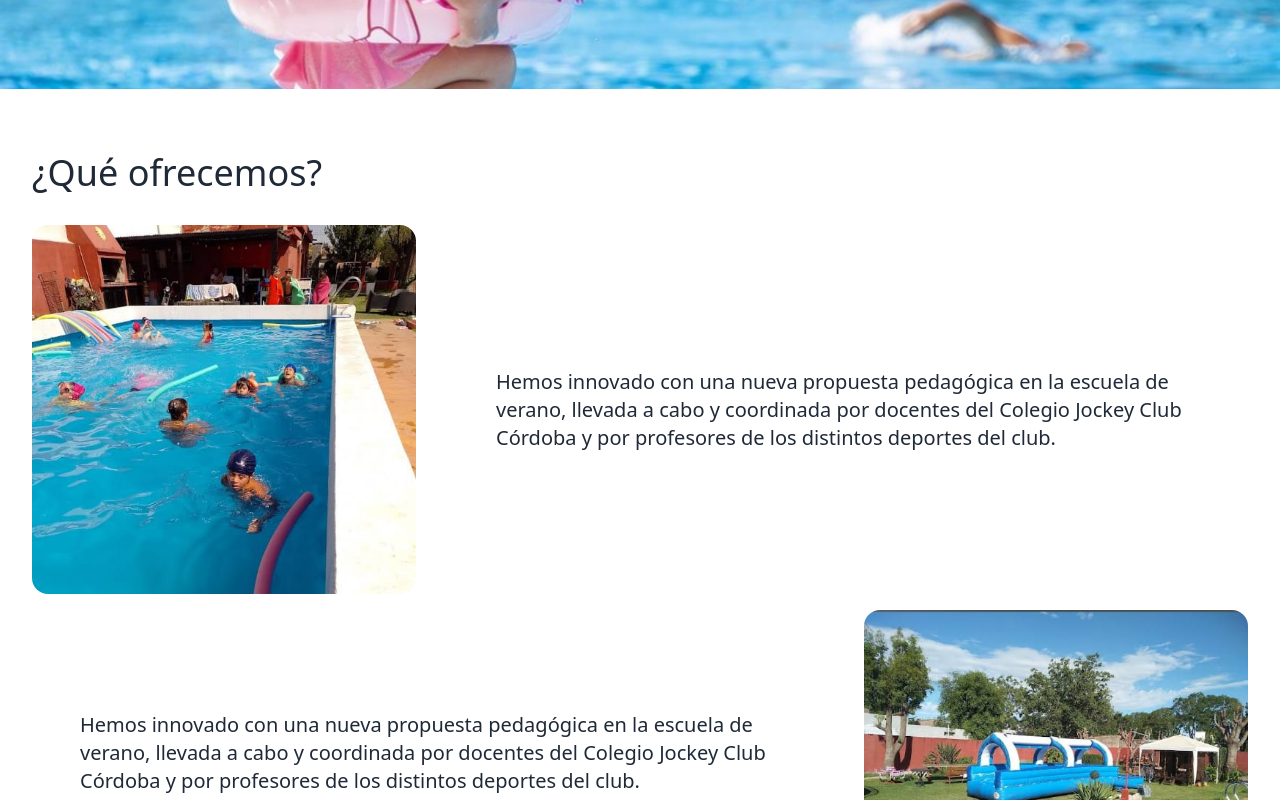
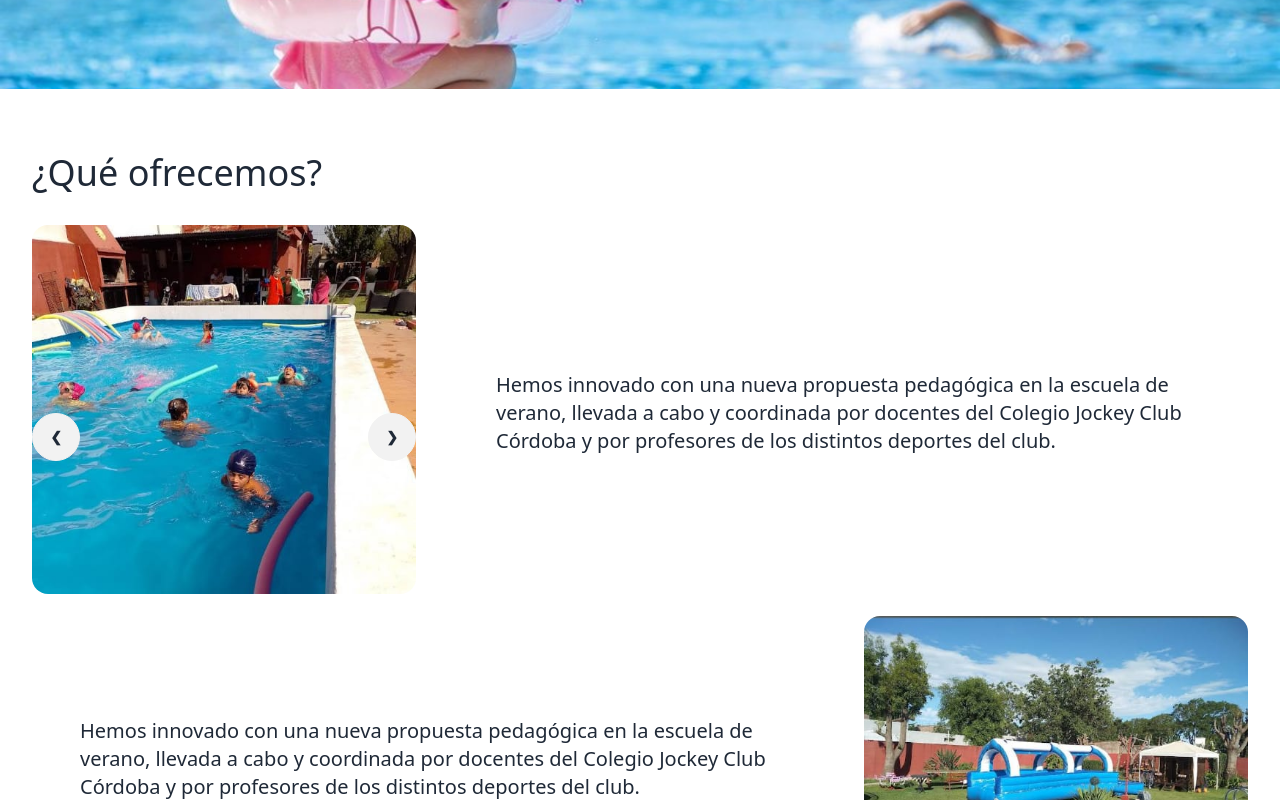
Before and after one commit to ADNWebSolutions/imagina, a React (Vite) app: page / in a window 1280 px wide. Shown: the part 459-1259 px from the top of the page. Built offline with nearby package versions, Linux system fonts and the light colour scheme.

Commit message:
carrousel attemp 1

```diff
--- a/src/components/WhatWeOffer.jsx
+++ b/src/components/WhatWeOffer.jsx
@@ -1,10 +1,32 @@
+import { useState } from 'react'
+import act1 from '/act1.jpg'
+import act2 from '/act2.jpg'
+import act3 from '/act3.jpg'
+
+
+
 const WhatWeOffer = () => {
+    const [imgArray, setImgArray] = useState([act1, act2, act3])
+    const handlePrev = () => {
+        setImgArray((prevArray) => [...prevArray.slice(1), prevArray[0]]);
+    }
+    const handleNext = () => {
+        setImgArray((prevArray) => [prevArray[prevArray.length - 1], ...prevArray.slice(0, -1)])
+    }
+
     return (
         <div className="p-8" id="whatweoffer">
             <h2 className="text-4xl my-8">¿Qué ofrecemos?</h2>
             <div className="content">
-                <div className="img-acts-1 m-[auto]">
-                    <img className="rounded-2xl" src="/act1.jpg" alt="" />
+                <div className="img-acts-1 m-[auto] relative">
+                    {/* <img className="rounded-2xl" src="/act1.jpg" alt="" /> */}
+                    <div className="absolute w-full z-50 top-1/2 flex justify-between">
+                        <button className="btn btn-circle" onClick={handlePrev} >❮</button>
+                        <button className="btn btn-circle" onClick={handleNext} >❯</button>
+                    </div>
+                    <div className="stack">
+                        <img src={imgArray[0]} className="rounded-2xl" />
+                    </div>
                 </div>
                 <div className="p-acts-1 flex justify-center items-center text-xl px-12">
                     <p>Hemos innovado con una nueva propuesta pedagógica en la escuela de verano, llevada a cabo y coordinada por docentes del Colegio Jockey Club Córdoba y por profesores de los distintos deportes del club.</p>
```
